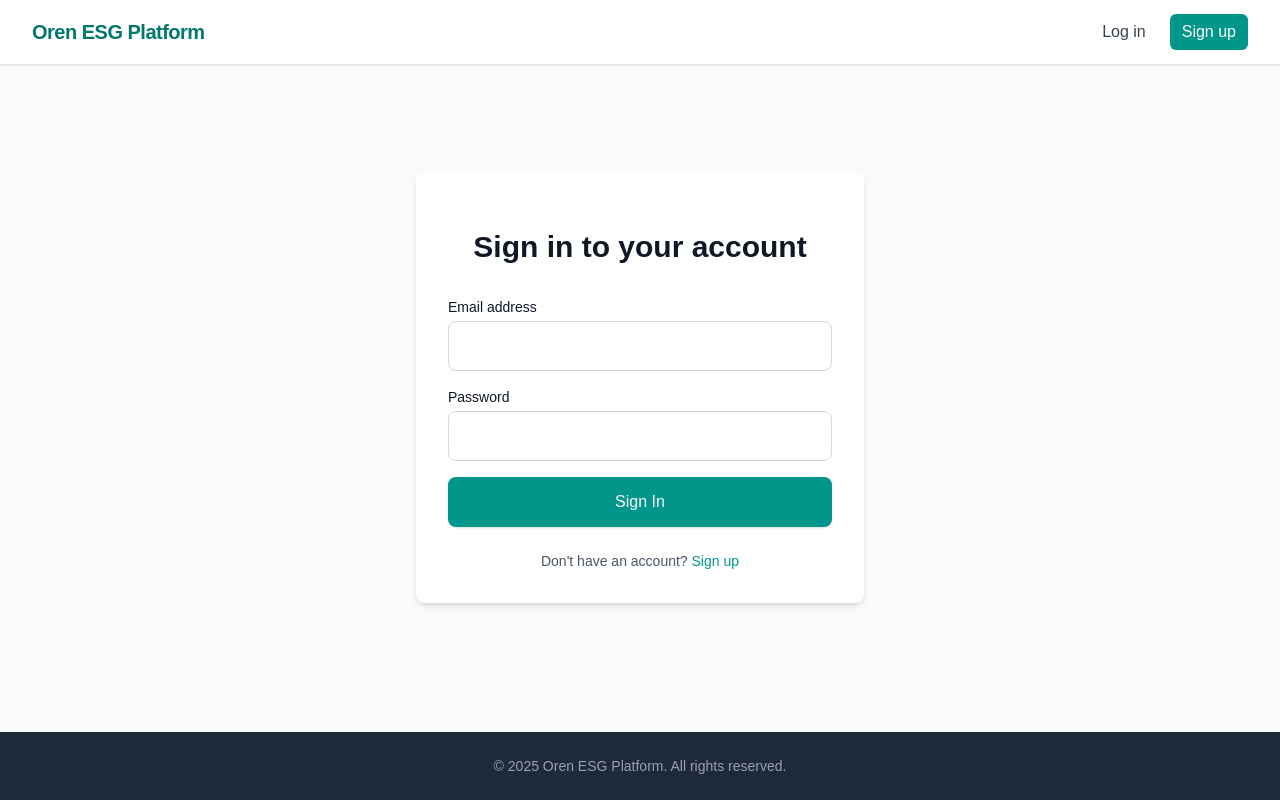
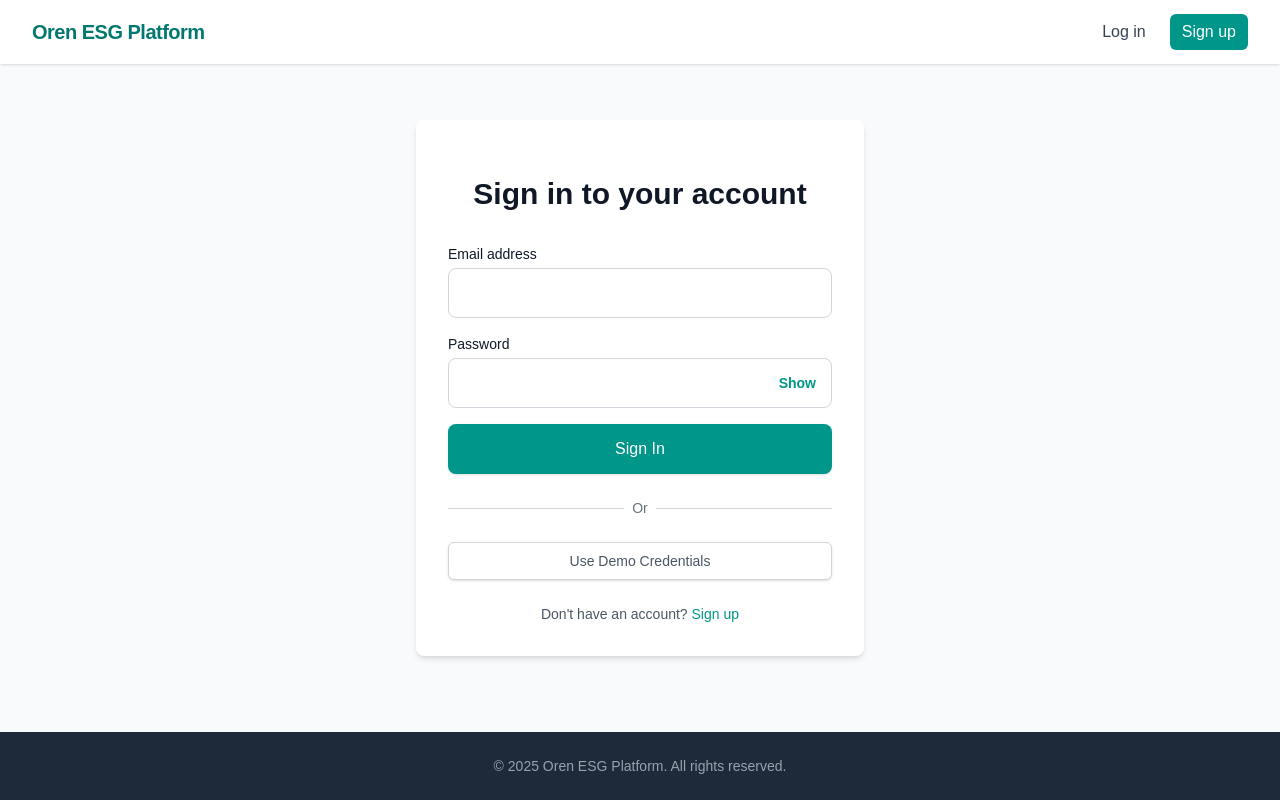
Before and after one commit to bharatchoudharyy/ESG-Platform, a Next.js app: page /login in a window 1280 px wide. Built offline with nearby package versions, Linux system fonts and the light colour scheme.

Commit message:
added demo credentials on login page

```diff
--- a/src/app/login/page.tsx
+++ b/src/app/login/page.tsx
@@ -20,14 +20,19 @@ const LoginPage: React.FC = () => {
     const [error, setError] = useState<string | null>(null);
     const signupSuccess = searchParams.get('signup_success');
 
+    // --- 1. Define Demo Credentials ---
+    // IMPORTANT: Make sure these match the demo user account in your database.
+    const DEMO_EMAIL = 'bharat@gmail.com';
+    const DEMO_PASSWORD = 'bharat123';
+
     useEffect(() => {
         // Check if the user is already logged in
         const token = typeof window !== 'undefined' ? localStorage.getItem('authToken') : null;
         if (token) {
-            // If token exists, redirect to the questionnaire or dashboard
-            router.push('/questionnaire'); // Or '/'
+            router.push('/questionnaire');
         }
-    }, [router]); // Depend on router
+    }, [router]);
+
     const handleChange = (e: React.ChangeEvent<HTMLInputElement>) => {
         const { id, value } = e.target;
         setFormData((prevData) => ({
@@ -59,7 +64,7 @@ const LoginPage: React.FC = () => {
                 if (data.user?.name) {
                     localStorage.setItem('userName', data.user.name);
                 }
-                router.push('/questionnaire'); // Update this redirect later
+                router.push('/questionnaire');
             } else {
                 setError(data.error || 'Login failed. Please try again.');
             }
@@ -71,12 +76,18 @@ const LoginPage: React.FC = () => {
         }
     };
 
+    // --- 2. Create the auto-fill function for the guest button ---
+    const handleGuestLoginClick = () => {
+        setFormData({
+            email: DEMO_EMAIL,
+            password: DEMO_PASSWORD,
+        });
+    };
+
     return (
         <Layout>
-            {/* Wrapper to provide background and centering for the card */}
-            <div className="min-h-[calc(100vh-4rem-88px)] w-full bg-gray-50 flex items-center justify-center p-4 sm:p-6"> {/* Adjust h-screen calc if needed */}
-                {/* The actual card */}
-                <div className="max-w-md w-full bg-white p-8 rounded-lg shadow-md"> {/* Card styles remain the same */}
+            <div className="min-h-[calc(100vh-4rem-88px)] w-full bg-gray-50 flex items-center justify-center p-4 sm:p-6">
+                <div className="max-w-md w-full bg-white p-8 rounded-lg shadow-md">
                     <h2 className="mt-6 text-center text-3xl font-extrabold text-gray-900">Sign in to your account</h2>
                     {signupSuccess === 'true' && (
                         <div className="mt-4 p-3 bg-green-100 text-green-800 rounded-md text-sm text-center">
@@ -105,6 +116,29 @@ const LoginPage: React.FC = () => {
                             Sign In
                         </Button>
                     </form>
+
+                    {/* --- 3. Add the "Login as Guest" button and divider --- */}
+                    <div className="mt-6">
+                        <div className="relative">
+                            <div className="absolute inset-0 flex items-center">
+                                <div className="w-full border-t border-gray-300" />
+                            </div>
+                            <div className="relative flex justify-center text-sm">
+                                <span className="px-2 bg-white text-gray-500">Or</span>
+                            </div>
+                        </div>
+
+                        <div className="mt-6">
+                            <button
+                                type="button"
+                                onClick={handleGuestLoginClick}
+                                className="w-full inline-flex justify-center py-2 px-4 border border-gray-300 rounded-md shadow-sm bg-white text-sm font-medium text-gray-600 hover:bg-gray-50 focus:outline-none focus:ring-2 focus:ring-offset-2 focus:ring-teal-500"
+                            >
+                                Use Demo Credentials
+                            </button>
+                        </div>
+                    </div>
+
                     <div className="mt-6 text-center">
                         <p className="text-sm text-gray-600">
                             Don't have an account?{' '}
--- a/src/components/ui/InputField.tsx
+++ b/src/components/ui/InputField.tsx
@@ -1,25 +1,44 @@
 // src/components/ui/InputField.tsx
-import React, { InputHTMLAttributes } from 'react';
+import React, { InputHTMLAttributes, useState } from 'react';
 
 interface InputFieldProps extends InputHTMLAttributes<HTMLInputElement> {
     label: string;
     id: string;
-    error?: string; // --- Added error prop ---
+    error?: string;
 }
 
-const InputField: React.FC<InputFieldProps> = ({ label, id, error, ...props }) => {
+const InputField: React.FC<InputFieldProps> = ({ label, id, error, type, ...props }) => {
+    const [isPasswordVisible, setIsPasswordVisible] = useState(false);
+
+    const togglePasswordVisibility = () => {
+        setIsPasswordVisible(!isPasswordVisible);
+    };
+
+    const isPasswordField = type === 'password';
+
     return (
         <div className="mb-4">
             <label htmlFor={id} className="block text-sm font-medium text-gray-900 mb-1">
                 {label}
             </label>
-            {/* Added text-gray-900 to make the input text black */}
-            <input
-                id={id}
-                className={`w-full px-4 py-3 border ${error ? 'border-red-500' : 'border-gray-300'} rounded-lg focus:outline-none focus:ring-2 focus:ring-teal-500 focus:border-teal-500 transition-colors text-gray-900`}
-                {...props}
-            />
-            {/* --- Added error message display --- */}
+            <div className="relative">
+                <input
+                    id={id}
+                    type={isPasswordField ? (isPasswordVisible ? 'text' : 'password') : type}
+                    className={`w-full px-4 py-3 border ${error ? 'border-red-500' : 'border-gray-300'} rounded-lg focus:outline-none focus:ring-2 focus:ring-teal-500 focus:border-teal-500 transition-colors text-gray-900 ${isPasswordField ? 'pr-16' : ''}`} // Increased padding for text
+                    {...props}
+                />
+                {isPasswordField && (
+                    <button
+                        type="button"
+                        onClick={togglePasswordVisibility}
+                        className="absolute inset-y-0 right-0 flex items-center px-4 text-sm font-semibold text-teal-600 hover:text-teal-700"
+                        aria-label={isPasswordVisible ? 'Hide password' : 'Show password'}
+                    >
+                        {isPasswordVisible ? 'Hide' : 'Show'}
+                    </button>
+                )}
+            </div>
             {error && (
                 <p id={`${id}-error`} className="mt-1 text-sm text-red-600">
                     {error}
```
